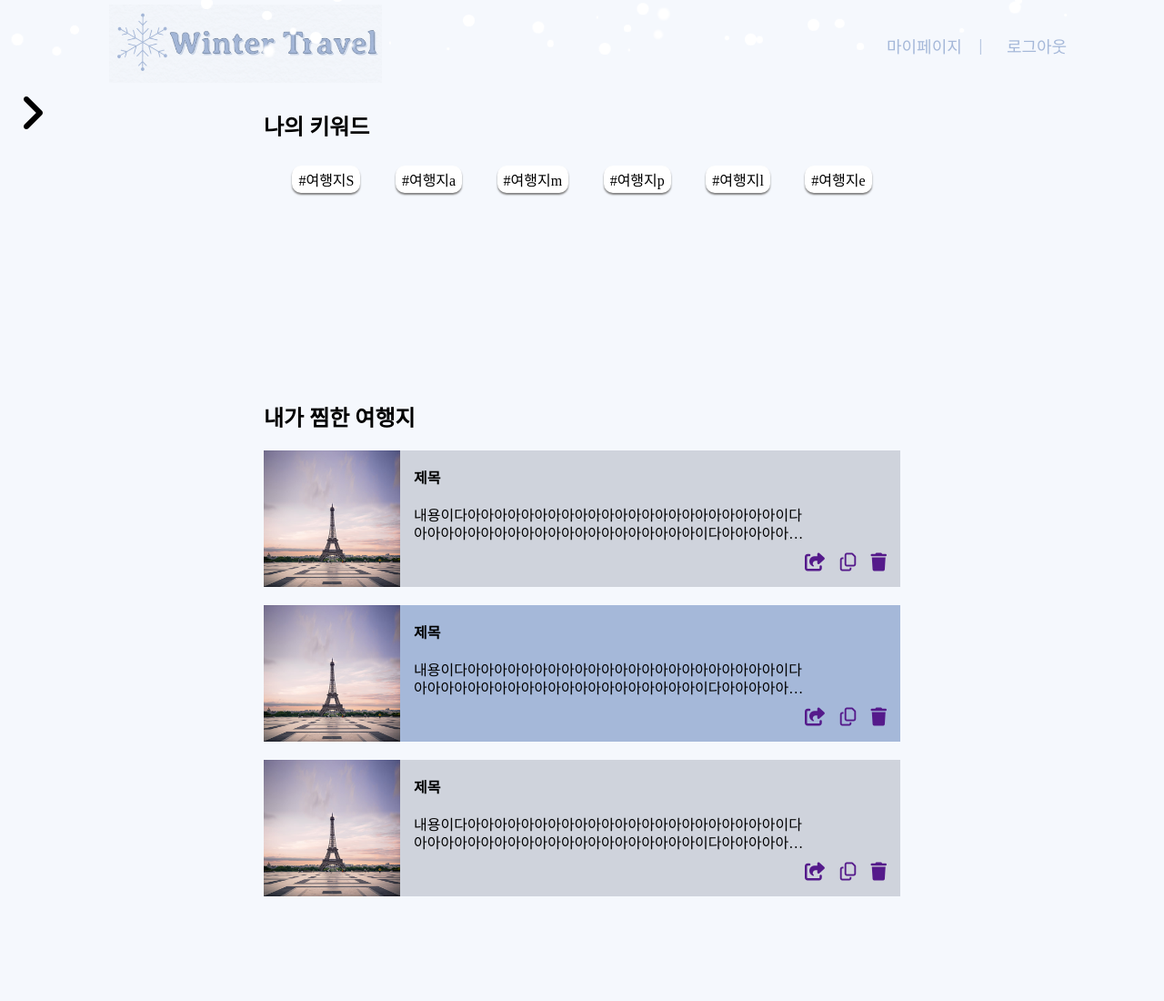
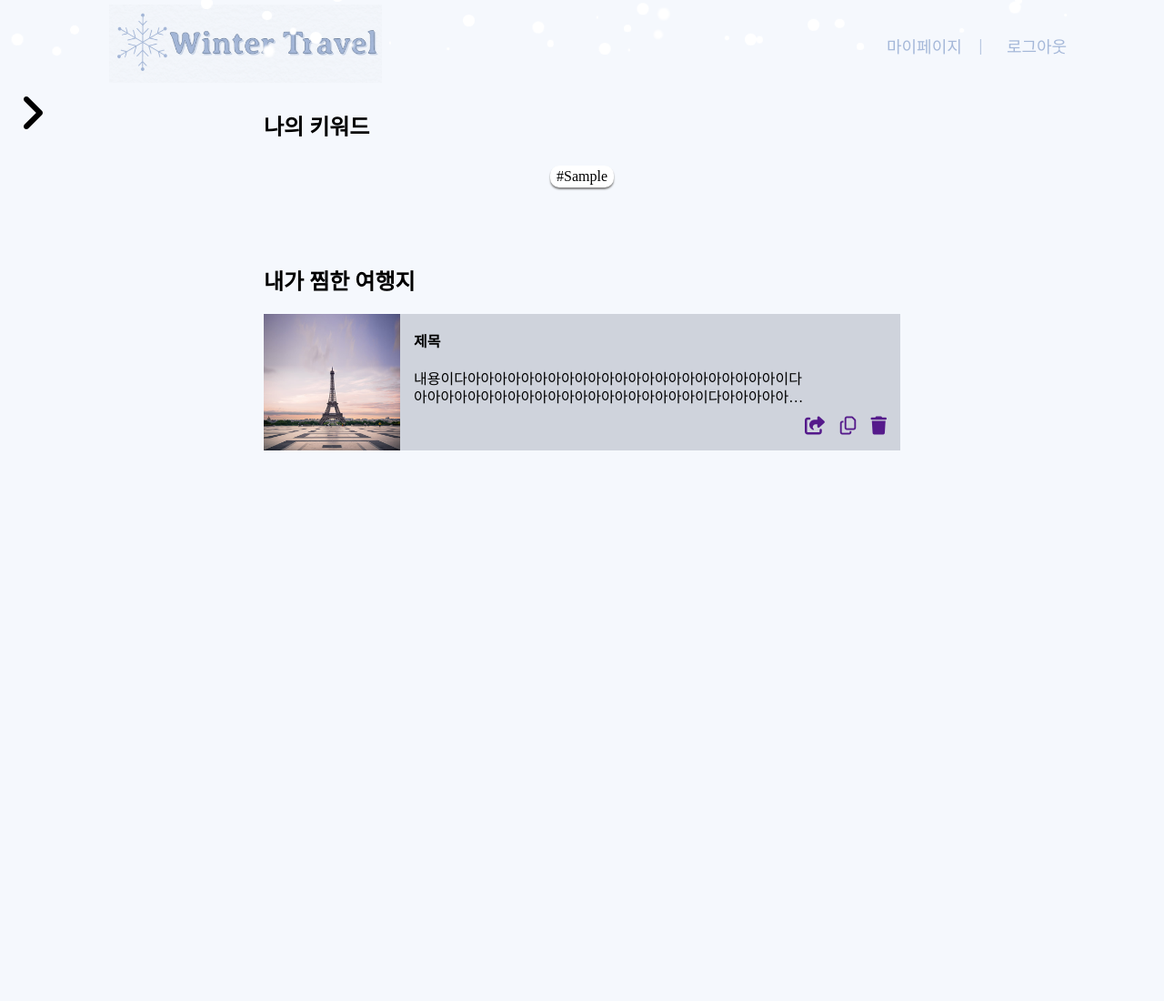
Before and after one commit to heyhyo11/winter_travel, a Django app: page /mypage/ in a window 1280 px wide. Shown: the whole page at 91% size. After the commit the page ends 495 px from the top, so only its background shows below. Run offline with Django 3.2, Linux system fonts and the light colour scheme; a user stored in the database is signed in; tables that the repository leaves empty hold one stand-in row (values such as "Sample post"); parts of the project's set-up code (start-up, migrations or seed data) failed here and were passed over; some libraries are stand-ins or nearby versions.

Commit message:
추가 - 태그기능 완성

```diff
--- a/mypage/views.py
+++ b/mypage/views.py
@@ -3,16 +3,20 @@ from django.contrib.auth.decorators import login_required
 from .models import user_view
 
 
+
 def mypage(request):
+    user_id = request.user
 
-    user_views = user_view.objects.get(user_id = 1).category
+    user_category = user_view.objects.get(user_id=user_id.id).category.split(',')
+    user_recommend = []
+    views = user_view.objects.get(user_id=user_id.id).user_view.split(',')
+    my_views = []
+
+    for i in user_category:
+        user_recommend.append(i)
+
+    for j in views:
+        my_views.append(j)
 
 
-    result = []
-
-    for i in user_views:
-        result.append(i)
-
-    print(result)
-
-    return render(request, 'mypage/mypage.html', {'recommend': result})
+    return render(request, 'mypage/mypage.html', {'recommend': user_recommend})
--- a/static/mypage/css/mypage.css
+++ b/static/mypage/css/mypage.css
@@ -10,7 +10,7 @@ body {
 }
 
 #main #my-keyword {
-    height: 300px;
+    height: 150px;
 }
 
 #main #my-keyword #tag-box {
@@ -27,7 +27,6 @@ body {
     margin: 7px;
     border-radius: 10px 10px;
     box-shadow: 0 2px 2px 0 gray;
-    cursor: pointer;
 }
 
 #main #my-like #like-box:nth-child(even) {
--- a/templates/mypage/mypage.html
+++ b/templates/mypage/mypage.html
@@ -18,9 +18,9 @@
     <div id="my-keyword">
         <h2>나의 키워드</h2>
         <div id="tag-box">
-            {% for catefory in recommend %}
+            {% for category in recommend %}
             <div class="tag">
-                #여행지{{catefory}}
+                #{{category}}
             </div>
             {% endfor %}
         </div>
@@ -45,43 +45,6 @@
                 </a>
             </div>
         </div>
-        <div id="like-box" onclick="location.href=''">
-            <img src="/static/mypage/image/eurp.jpg"/>
-            <div id="like-contents">
-                <h4>제목</h4>
-                <p>내용이다아아아아아아아아아아아아아아아아아아아아아아아이다아아아아아아아아아아아아아아아아아아아아아이다아아아아아아아아아아아아아아아이다아아아아아아아아아아아아아아아아</p>
-            </div>
-            <div id="like-icon">
-                <a href="">
-                    <i class="fas fa-share-square fa-lg"></i>
-                </a>
-                <a href="">
-                    <i class="far fa-copy fa-lg"></i>
-                </a>
-                <a href="">
-                    <i class="fas fa-trash fa-lg"></i>
-                </a>
-            </div>
-        </div>
-        <div id="like-box" onclick="location.href=''">
-            <img src="/static/mypage/image/eurp.jpg"/>
-            <div id="like-contents">
-                <h4>제목</h4>
-                <p>내용이다아아아아아아아아아아아아아아아아아아아아아아아이다아아아아아아아아아아아아아아아아아아아아아이다아아아아아아아아아아아아아아아이다아아아아아아아아아아아아아아아아</p>
-            </div>
-            <div id="like-icon">
-                <a href="">
-                    <i class="fas fa-share-square fa-lg"></i>
-                </a>
-                <a href="">
-                    <i class="far fa-copy fa-lg"></i>
-                </a>
-                <a href="">
-                    <i class="fas fa-trash fa-lg"></i>
-                </a>
-            </div>
-        </div>
-
     </div>
 </div>
 </body>
```
Also changed, not shown: mypage/models.py (line endings or trailing spaces).
